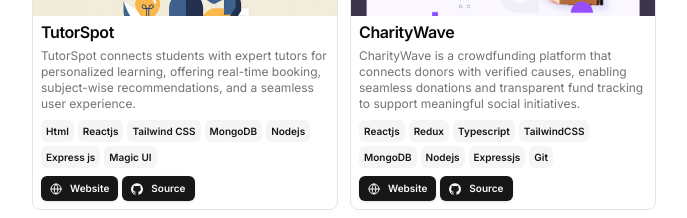
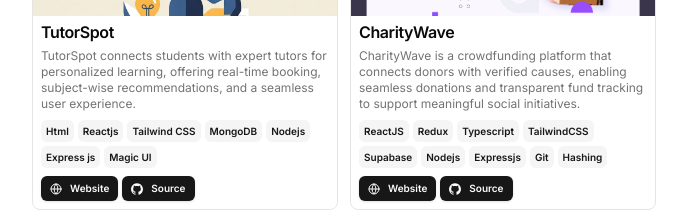
Before and after one commit to coder-ashwani/portfolio, a Next.js app: page / in a window 1280 px wide. Shown: the part 1600-1818 px from the top of the page, without its empty margins (296-983 px from the left). Built offline with nearby package versions, Linux system fonts and the light colour scheme; grey boxes are pictures that could not be loaded.

Commit message:
added charitywave project link

```diff
--- a/src/data/resume.tsx
+++ b/src/data/resume.tsx
@@ -217,21 +217,21 @@ export const DATA = {
         "CharityWave is a crowdfunding platform that connects donors with verified causes, enabling seamless donations and transparent fund tracking to support meaningful social initiatives.",
       technologies: [
         // "Next.js",
-        "Reactjs",
+        "ReactJS",
         "Redux",
         "Typescript",
-        // "PostgreSQL",
         // "Prisma",
         "TailwindCSS",
-        "MongoDB",
+        "Supabase",
         "Nodejs",
         "Expressjs",
         "Git",
+        "Hashing",
       ],
       links: [
         {
           type: "Website",
-          href: "",
+          href: "https://charity-wave-frontend.vercel.app/",
           icon: <Icons.globe className="size-3" />,
         },
         {
```
